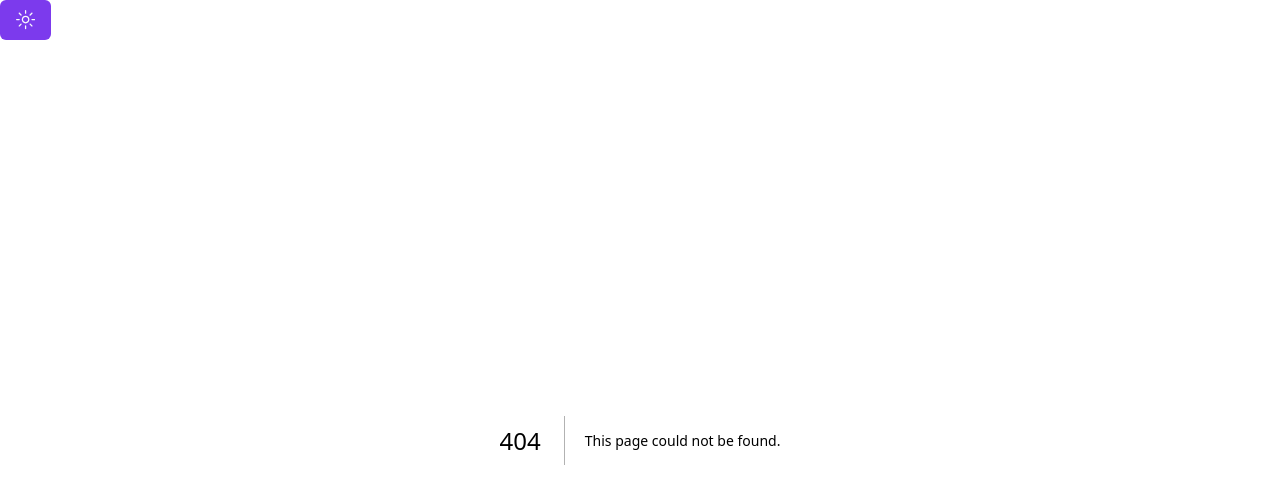
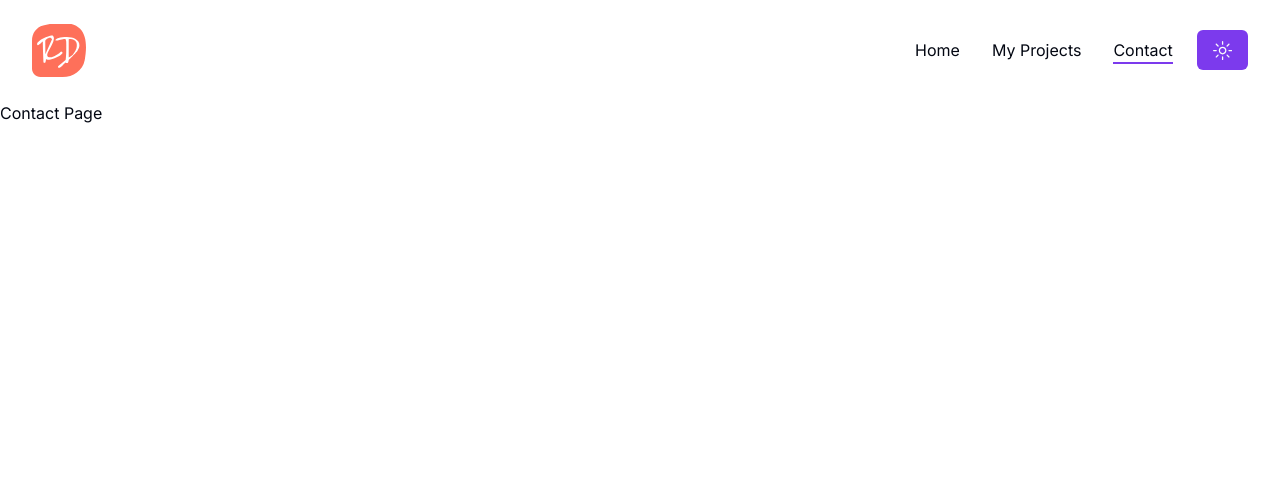
Before and after one commit to JoshT89/React-Portfolio, a Next.js app: page /contact in a window 1280 px wide. Before the commit this address had no page. Shown: the top 504 px of the page. Built offline with nearby package versions, Linux system fonts and the light colour scheme.

Commit message:
header complete with underlines and scroll function

```diff
--- /dev/null
+++ b/app/contact/page.jsx
@@ -0,0 +1,8 @@
+import React from 'react'
+
+const Contact = () => {
+  return <div>Contact Page</div>
+
+}
+
+export default Contact;
--- /dev/null
+++ b/app/projects/page.jsx
@@ -0,0 +1,8 @@
+import React from 'react'
+
+const Projects = () => {
+  return <div>Projects page</div>
+
+}
+
+export default Projects;
--- a/components/Header.jsx
+++ b/components/Header.jsx
@@ -1,12 +1,52 @@
+'use client';
+import React, { useState, useEffect } from "react";
 
+import Logo from "./Logo";
 import ThemeToggler from "./ThemeToggler";
+import Nav from "./Nav";
+import MobileNav from "./MobileNav";
+import { usePathname } from 'next/navigation';
 
 const Header = () => {
-    return (
-    <header>
-        <ThemeToggler />
+    const [header, setHeader] = useState(false);
+    const pathname = usePathname();
+
+    useEffect(() => {
+        const scrollYPos = window.addEventListener('scroll', () => {
+            window.scrollY > 50 ? setHeader(true) : setHeader(false);
+        });
+        //remove event
+        return () => window.removeEventListener('scroll', scrollYPos);
+    });
+
+  return (
+    <header className={`${header
+      ? 'py-4 bg-white shadow-lg dark:bg-accent'
+      : 'py-6 dark:bg-transparent'
+      } sticky top-0 z-30 transition-all`}
+>
+      <div className='container mx-auto'>
+              <div className='flex justify-between items-center'>
+          <Logo />
+          <div className='flex items-center gap-x-6'>
+            {/* nav */}
+                      <Nav
+                          containerStyles='hidden xl:flex gap-x-8
+                          items-center'
+                          linkStyles='relative hover:text-primary transition-all'
+                          underlineStyles='absolute left-0 top-full h-[2px]
+                          bg-primary w-full'
+                    />
+                    <ThemeToggler />
+                      {/* mobile nav */}
+                      <div className='xl:hidden'>
+                          <MobileNav />
+                      </div>
+          </div>
+        </div>
+      </div>
     </header>
-    );
+  );
 };
 
 export default Header;
--- /dev/null
+++ b/components/Logo.jsx
@@ -0,0 +1,12 @@
+import Link from 'next/link';
+import Image from 'next/image';
+
+const Logo = () => {
+    return (
+<Link href='/'>
+    <Image src='/logo.svg' width={54} height={54} priority alt='' />
+</Link>
+    )
+};
+
+export default Logo;
--- /dev/null
+++ b/components/MobileNav.jsx
@@ -0,0 +1,8 @@
+
+
+const MobileNav = () => {
+  return <div>MobileNav</div>
+
+}
+
+export default MobileNav;
--- /dev/null
+++ b/components/Nav.jsx
@@ -0,0 +1,42 @@
+import Link from 'next/link';
+
+import { usePathname } from 'next/navigation';
+
+import { motion } from 'framer-motion';
+
+const links = [
+    { path: '/', name: 'home' },
+    { path: '/projects', name: 'my projects'},
+    { path: '/contact', name: 'contact' },
+]
+
+const Nav = ({ containerStyles, linkStyles, underlineStyles }) => {
+    const path = usePathname();
+    return (
+        <nav className={`${containerStyles}`}>
+            {links.map((link, index) => {
+                return (
+                    <Link
+                        href={link.path}
+                        key={index}
+                        className={`capitalize ${linkStyles}`}>
+
+                        {link.path === path && (
+                            <motion.span
+                                initial={{ y: '-100%' }}
+                                animate={{ y: 0 }}
+                                transition={{ type: 'tween' }}
+                                layoutId='underline'
+                                className={`${underlineStyles}`}
+                            />
+                        )}
+
+                        {link.name}
+                    </Link>
+                );
+            })}
+        </nav>
+    );
+};
+
+export default Nav;
```
